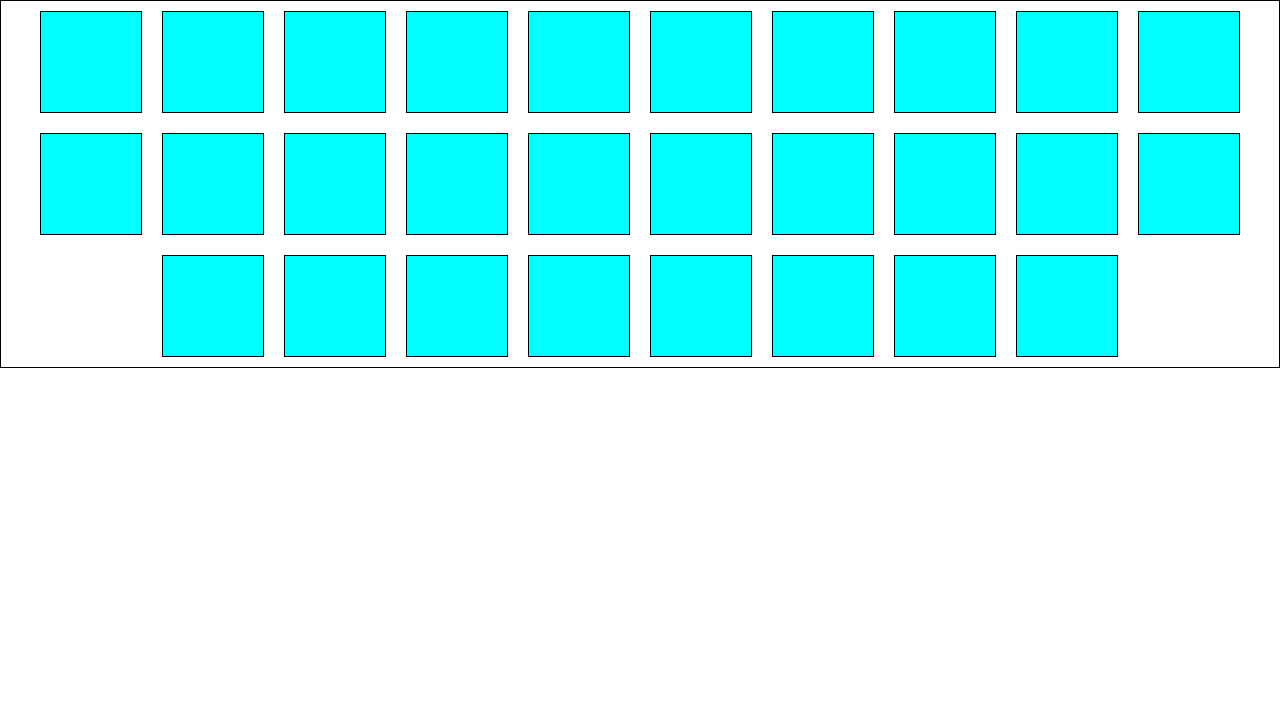
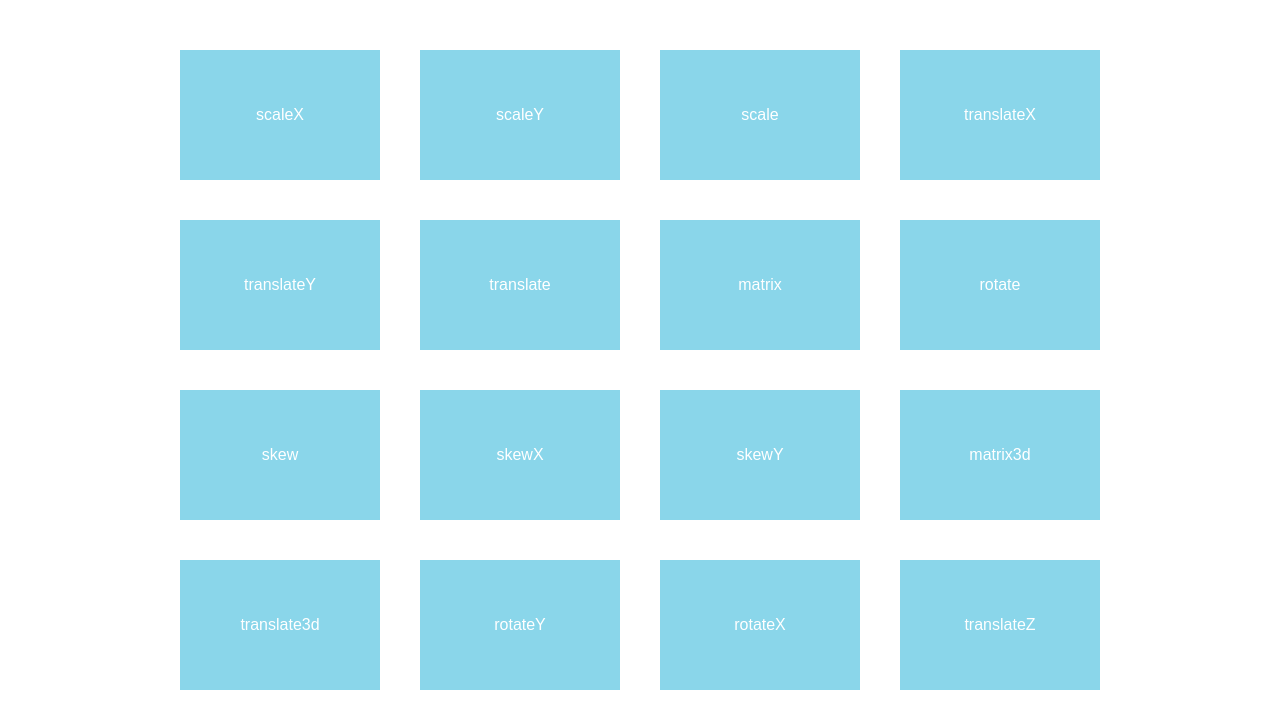
Before and after one commit to mUsman2003/Web_Development, a plain HTML site: page index.html in a window 1280 px wide. Drawn offline with Linux system fonts and the light colour scheme.

Commit message:
transform

```diff
--- a/index.html
+++ b/index.html
@@ -1,64 +1,115 @@
 <!DOCTYPE html>
 <html lang="en">
+
 <head>
-    <meta charset="UTF-8">
-    <meta name="viewport" content="width=device-width, initial-scale=1.0">
-    <title>Flex Box</title>
-    <style>
-        *{
-            margin: 0;
-            padding: 0;
-        }
-        .Cointainer{
+  <meta charset="UTF-8">
+  <meta name="viewport" content="width=device-width, initial-scale=1.0">
+  <title>CSS Transform by CodeWithHarry</title>
+  <link rel="stylesheet" href="style.css">
+</head>
 
-            display: flex;
-            border: 1px solid black;
-            align-content: center;
-            justify-content: center;
-            flex-wrap: wrap;
-        }
-        .box{
-            width: 100px;
-            height: 100px;
-            background-color: aqua;
-            margin: 10px;
-            border: 1px solid black;
-        }
-    </style>
-</head>
 <body>
-    <main>
-        <div class="Cointainer">
-            <div class="box"></div>
-            <div class="box"></div>
-            <div class="box"></div>
-            <div class="box"></div>
-            <div class="box"></div>
-            <div class="box"></div>
-            <div class="box"></div>
-            <div class="box"></div>
-            <div class="box"></div>
-            <div class="box"></div>
-            <div class="box"></div>
-            <div class="box"></div>
-            <div class="box"></div>
-            <div class="box"></div>
-            <div class="box"></div>
-            <div class="box"></div>
-            <div class="box"></div>
-            <div class="box"></div>
-            <div class="box"></div>
-            <div class="box"></div>
-            <div class="box"></div>
-            <div class="box"></div>
-            <div class="box"></div>
-            <div class="box"></div>
-            <div class="box"></div>
-            <div class="box"></div>
-            <div class="box"></div>
-            <div class="box"></div>
-        </div>
-    </main>
 
+
+
+  <div class="wrap">
+    <!-- scaleX: Scales the element on the X-axis. -->
+    <div class="box">
+      <div class="blue scaleX">
+        scaleX
+      </div>
+    </div>
+    <!-- scaleY: Scales the element on the Y-axis. -->
+    <div class="box">
+      <div class="blue scaleY">
+        scaleY
+      </div>
+    </div>
+    <!-- scale: Scales the element on both the X-axis and Y-axis. -->
+    <div class="box">
+      <div class="blue scale">
+        scale
+      </div>
+    </div>
+    <!-- translateX: Moves the element along the X-axis. -->
+    <div class="box">
+      <div class="blue translateX">
+        translateX
+      </div>
+    </div>
+    <!-- translateY: Moves the element along the Y-axis. -->
+    <div class="box">
+      <div class="blue translateY">
+        translateY
+      </div>
+    </div>
+    <!-- translate: Moves the element along both the X-axis and Y-axis. -->
+    <div class="box">
+      <div class="blue translate">
+        translate
+      </div>
+    </div>
+    <!-- matrix: A 2D transformation method using a matrix of six values. -->
+    <div class="box">
+      <div class="blue matrix">
+        matrix
+      </div>
+    </div>
+    <!-- rotate: Rotates the element around the Z-axis. -->
+    <div class="box">
+      <div class="blue rotate">
+        rotate
+      </div>
+    </div>
+    <!-- skew: Skews the element on the X-axis and Y-axis. -->
+    <div class="box">
+      <div class="blue skew">
+        skew
+      </div>
+    </div>
+    <!-- skewX: Skews the element on the X-axis. -->
+    <div class="box">
+      <div class="blue skewX">
+        skewX
+      </div>
+    </div>
+    <!-- skewY: Skews the element on the Y-axis. -->
+    <div class="box">
+      <div class="blue skewY">
+        skewY
+      </div>
+    </div>
+    <!-- matrix3d: A 3D transformation method using a matrix of 16 values. -->
+    <div class="box">
+      <div class="blue matrix3d">
+        matrix3d
+      </div>
+    </div>
+    <!-- translate3d: Moves the element along the X-axis, Y-axis, and Z-axis. -->
+    <div class="box">
+      <div class="blue translate3d">
+        translate3d
+      </div>
+    </div>
+    <!-- rotateY: Rotates the element around the Y-axis. -->
+    <div class="box">
+      <div class="blue rotateY">
+        rotateY
+      </div>
+    </div>
+    <!-- rotateX: Rotates the element around the X-axis. -->
+    <div class="box">
+      <div class="blue rotateX">
+        rotateX
+      </div>
+    </div>
+    <!-- translateZ: Moves the element along the Z-axis. -->
+    <div class="box">
+      <div class="blue translateZ">
+        translateZ
+      </div>
+    </div>
+  </div>
 </body>
+
 </html>
--- /dev/null
+++ b/style.css
@@ -0,0 +1,183 @@
+.wrap {
+    margin: 30px auto;
+    max-width: 1000px;
+    width: 90vw;
+    display: flex;
+    flex-flow: row wrap;
+    justify-content: center;
+    font-family: sans-serif;
+  }
+
+
+  .box {
+    width: calc(20%);
+    margin: 20px 20px;
+    background: #ddd;
+    cursor: pointer;
+    color: #FFF;
+    text-align: center;
+    line-height: 130px;
+  }
+
+
+  .blue {
+    background-color: rgba(56, 207, 248, 0.5);
+  }
+
+
+  .scaleX {
+    transform: scaleX(1);
+    transition: transform 0.5s ease;
+  }
+
+
+  .box:hover .scaleX {
+    transform: scaleX(2);
+  }
+
+  .scaleY {
+    transform: scaleY(1);
+    transition: transform 0.5s ease;
+  }
+
+
+  .box:hover .scaleY {
+    transform: scaleY(2);
+  }
+
+  .scale {
+    transform: scale(1, 1);
+    transition: transform 0.5s ease;
+  }
+
+
+  .box:hover .scale {
+    transform: scale(1.5, 1.5);
+  }
+
+  .translateX {
+    transform: translateX(1);
+    transition: transform 0.5s ease;
+  }
+
+
+  .box:hover .translateX {
+    transform: translateX(2em);
+  }
+
+  .translateY {
+    transform: translateY(1);
+    transition: transform 0.5s ease;
+  }
+
+
+  .box:hover .translateY {
+    transform: translateY(2em);
+  }
+
+  .translate {
+    transform: translate(1, 1);
+    transition: transform 0.5s ease;
+  }
+
+
+  .box:hover .translate {
+    transform: translate(2em, 2em);
+  }
+
+  .matrix {
+    transform: matrix(1, 1, 1, 1);
+    transition: transform 0.5s ease;
+  }
+
+  .box:hover .matrix {
+    transform: matrix(1, -1, 0, 1, 0, 0);
+  }
+
+  .rotate {
+    transform: rotate(0);
+    transition: transform 0.5s ease;
+  }
+
+  .box:hover .rotate {
+    transform: rotate(270deg);
+  }
+
+  .skew {
+    transform: skew(1, 1);
+    transition: transform 0.5s ease;
+  }
+
+  .box:hover .skew {
+    transform: skew(30deg, 20deg);
+
+  }
+
+  .skewX {
+    transform: skewX(1);
+    transition: transform 0.5s ease;
+  }
+
+  .box:hover .skewX {
+    transform: skewX(30deg);
+
+  }
+
+  .skewY {
+    transform: skewY(1);
+    transition: transform 0.5s ease;
+  }
+
+  .box:hover .skewY {
+    transform: skewY(30deg);
+
+  }
+
+  .matrix3d {
+    transform: matrix3d(1);
+    transition: transform 0.5s ease;
+  }
+
+  .box:hover .matrix3d {
+    transform: matrix3d(0.8535533905932737, 0.4999999999999999, 0.14644660940672619, 0, -0.4999999999999999, 0.7071067811865476, 0.4999999999999999, 0, 0.14644660940672619, -0.4999999999999999, 0.8535533905932737, 0, 22.62994231491119, -20.3223304703363, 101.3700576850888, 1)
+  }
+
+  .translate3d {
+    transform: translate3d(1px, 1px, 1);
+    transition: transform 0.5s ease;
+  }
+
+  .box:hover .translate3d {
+    transform: translate3d(1px, 1px, 50px) rotate3d(3, 2, 2, 90deg);
+
+  }
+
+  .rotateY {
+    transform: perspective(1) scaleZ(1) rotateY(0deg);
+    transition: transform 0.5s ease;
+  }
+
+  .box:hover .rotateY {
+    transform: perspective(500px) scaleZ(2) rotateY(45deg);
+
+  }
+
+  .rotateX {
+    transform: perspective(1) scaleZ(1) rotateX(0deg);
+    transition: transform 0.5s ease;
+  }
+
+  .box:hover .rotateX {
+    transform: perspective(500px) scaleZ(2) rotateX(45deg);
+
+  }
+
+  .translateZ {
+    transform: translateZ(1px);
+    transition: transform 0.5s ease;
+  }
+
+  .box:hover .translateZ {
+    transform: rotate3d(3, 2, 2, 90deg) translateZ(50px);
+
+  }
```
